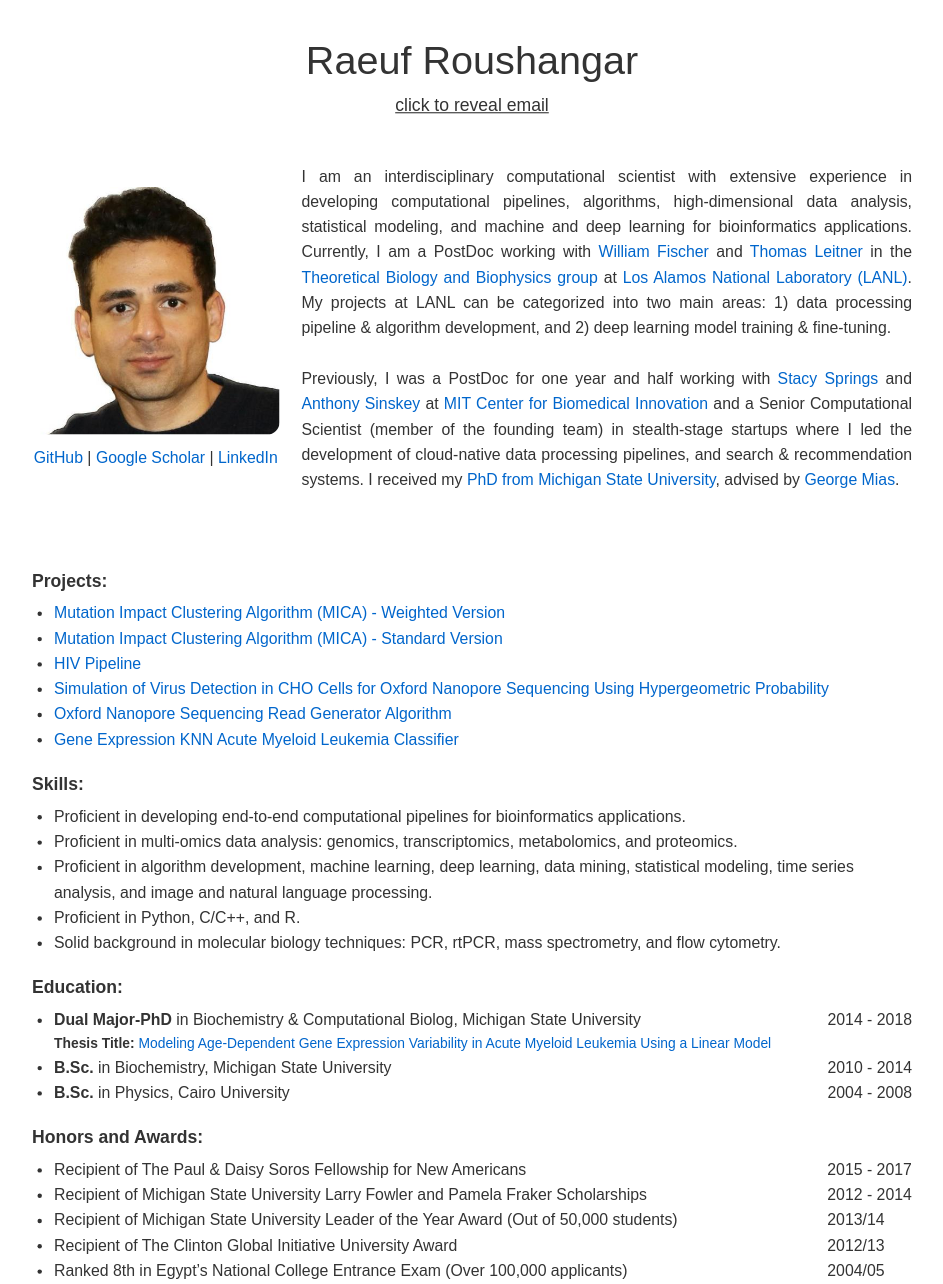
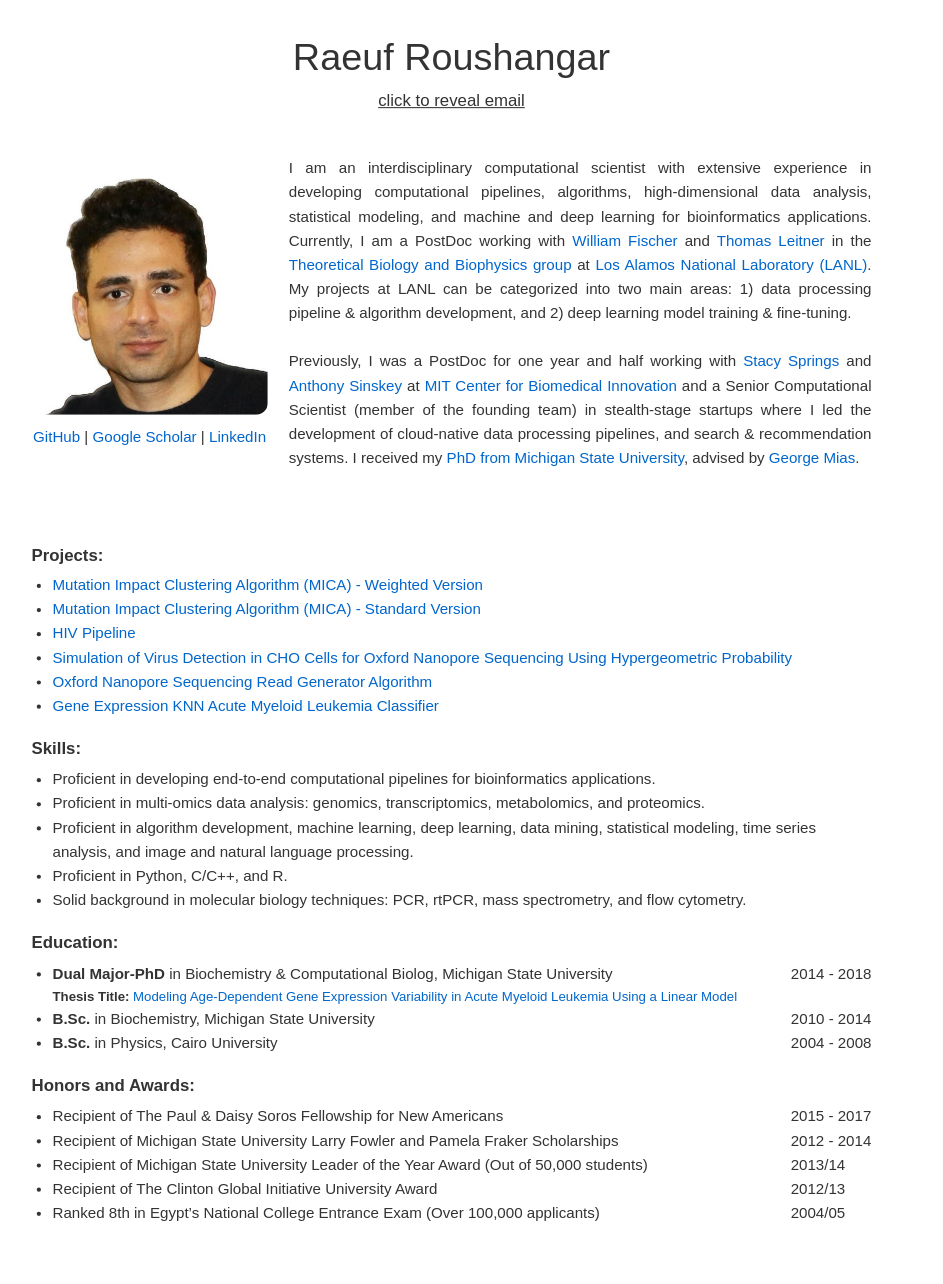
Before and after one commit to raeufroushangar/raeufroushangar.com, a Jekyll site: the page built from index.html, in a window 1280 px wide. Shown: the whole page, without its empty margins (209-1152 px from the left). Built offline with Jekyll 4.4.1, drawn with Linux system fonts in a browser that asks for light colours; after the commit the page ends 1225 px from its top, so only the background shows below that.

```diff
--- a/assets/css/style.css
+++ b/assets/css/style.css
@@ -51,6 +51,6 @@
 }
 
 body {
-  transform: scale(1.1);
+  transform: scale(1.05); /* Adjust zoom */
   transform-origin: 0 0;
 }
```
